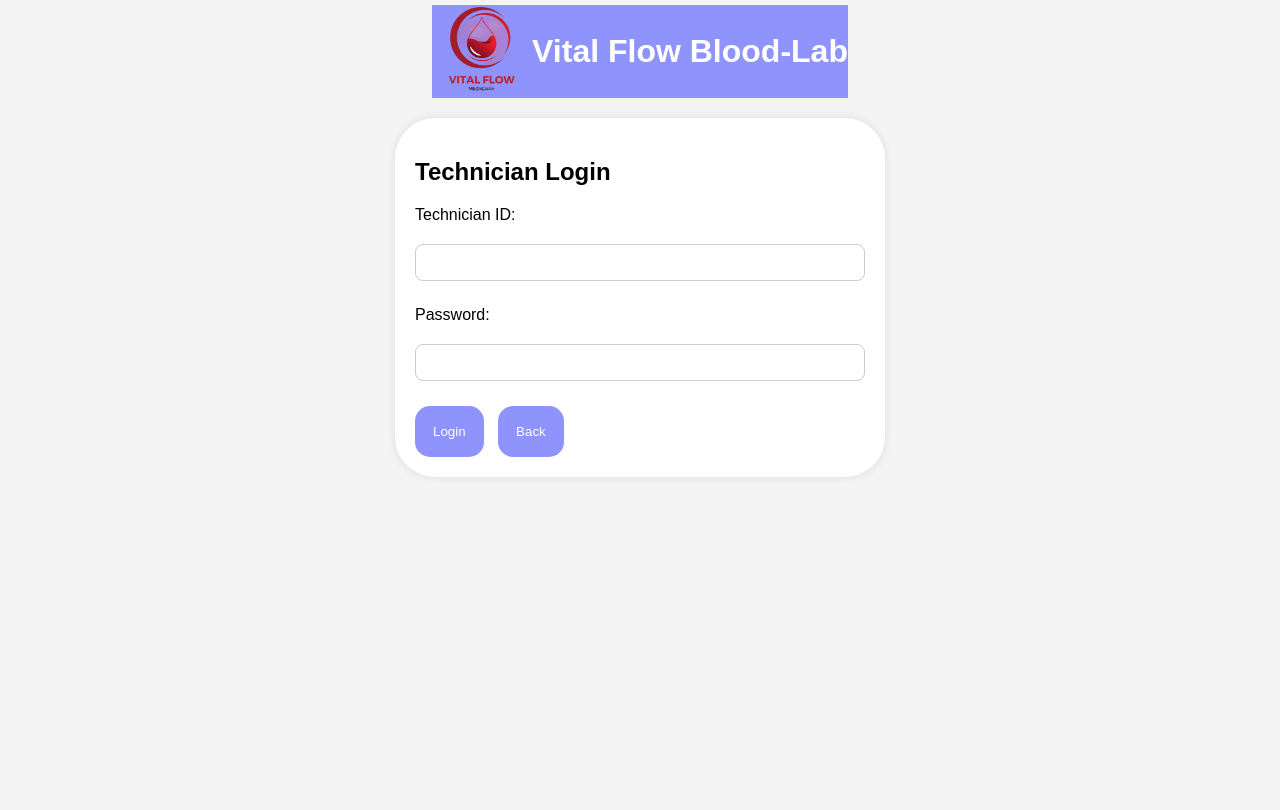
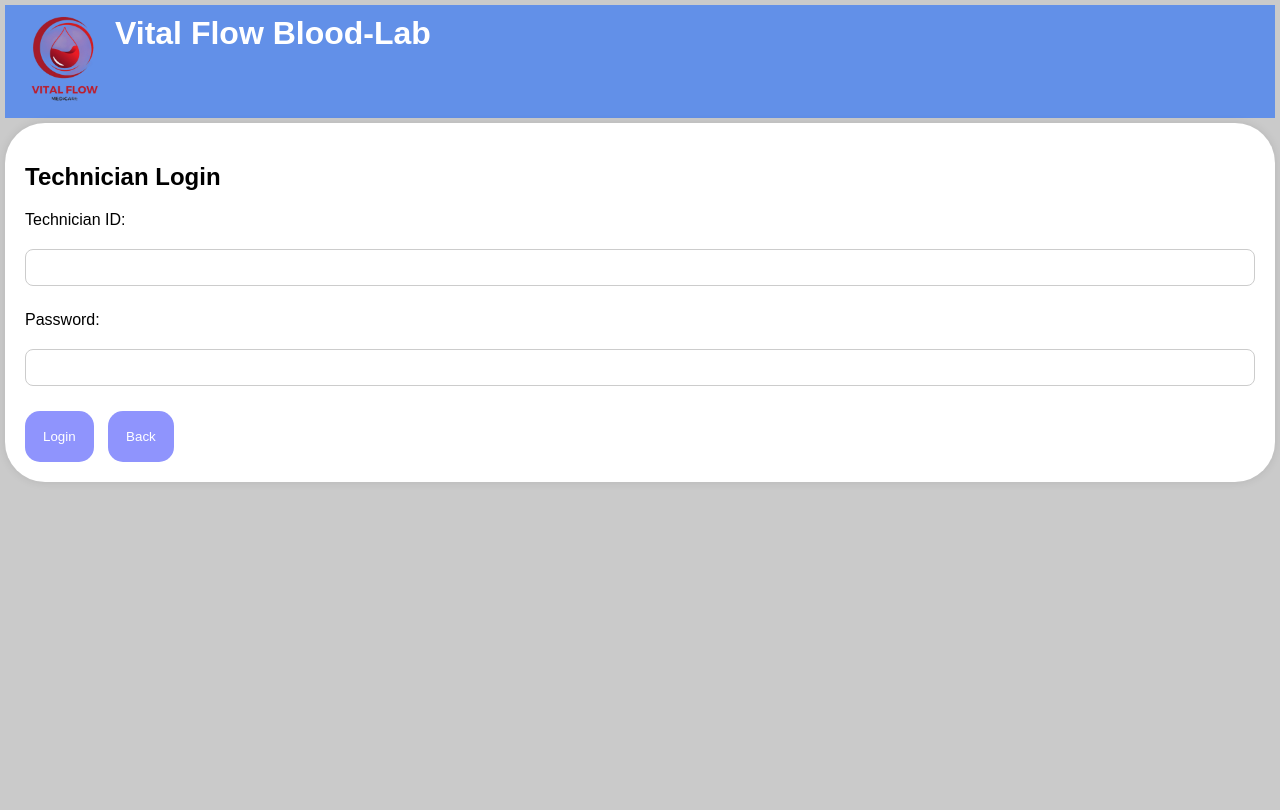
Before and after one commit to Ayush-Adhikari123/VitalFlow, a Django app: page /createtechnicianlogin in a window 1280 px wide. Run offline with Django 4.2, Linux system fonts and the light colour scheme.

Commit message:
tech css created

```diff
--- a/Sem3project/static/tech.css
+++ b/Sem3project/static/tech.css
@@ -1,10 +1,7 @@
-/* style.css */
-
 body {
     font-family: Arial, sans-serif;
-    background-color: #f4f4f4;
+    background-color: #cacaca;
     margin: 5px;
-    display: flex;
     flex-direction: column;
     align-items: center;
     height: 100vh;
@@ -16,18 +13,15 @@ body {
     padding: 20px;
     border-radius: 40px;
     box-shadow: 0 0 10px rgba(0, 0, 0, 0.1);
-    max-width: 450px;
-    width: 100%;
-    position: relative;
-    margin-top: 15px;
 }
 
 .header {
+    background-color: #6290e8;
+    color: white;
+    padding: 10px;
     display: flex;
-    justify-content: center;
-    align-items: center;
+    justify-content: flex-start;
     margin-bottom: 5px;
-    background-color: #8F94FD;
 }
 
 .logo img {
@@ -67,3 +61,11 @@ input {
     cursor: pointer;
     margin-right: 10px;
 }
+
+.bod{
+    display: flex;
+    justify-content: center;
+}
+
+.h2{
+    font-size: 2rem;}
```
